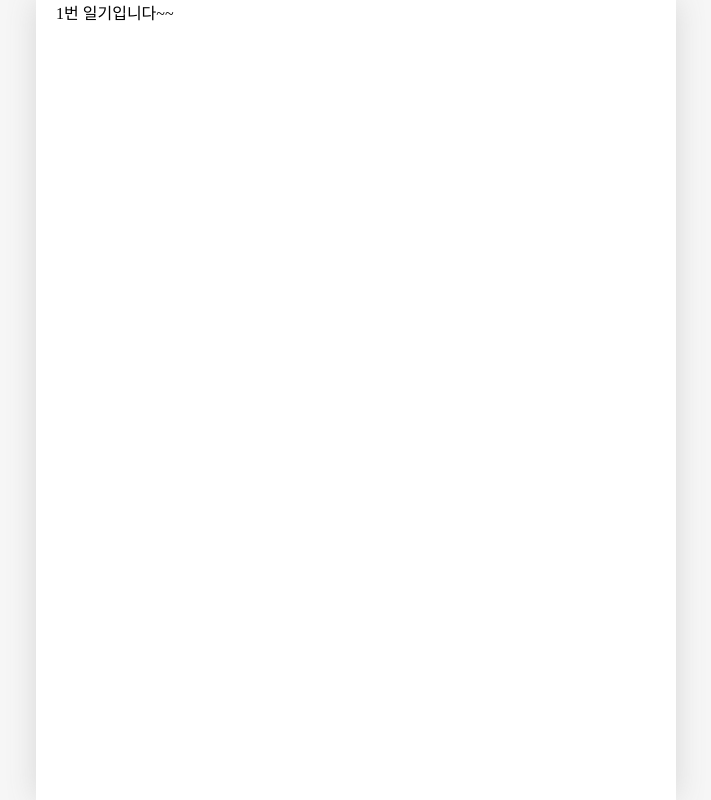
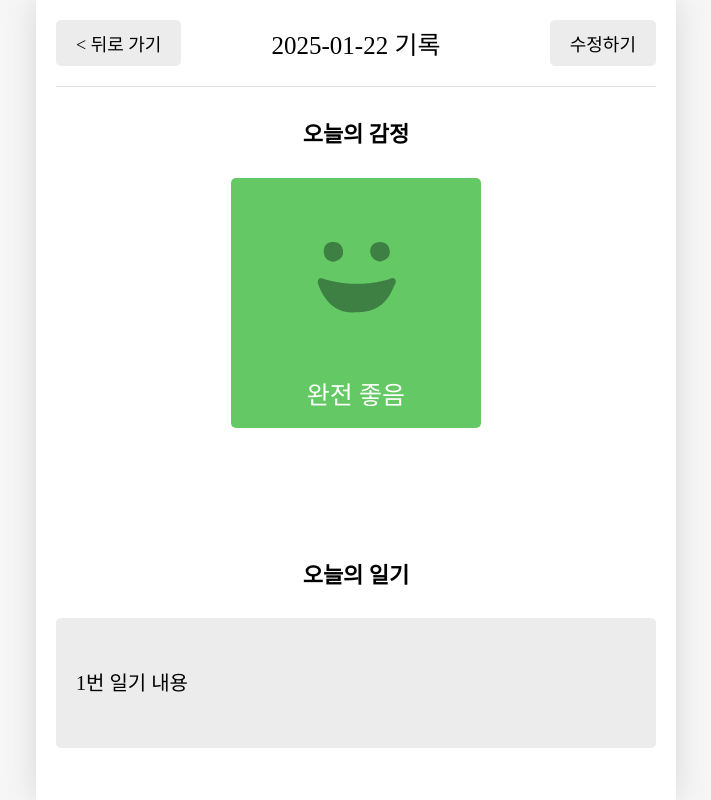
Before and after one commit to jaeyooon/onebite-react, a React (Vite) app in the folder section12/: page /diary/1 in a window 1280 px wide. Shown: the whole page, without its empty margins (284-995 px from the left). Built offline with nearby package versions, Linux system fonts and the light colour scheme; a web font is replaced by a local one.

Commit message:
Edit 페이지 & Diary 페이지 구현

```diff
--- a/section12/src/components/Editor.jsx
+++ b/section12/src/components/Editor.jsx
@@ -1,49 +1,12 @@
 import "./Editor.css";
 import EmotionItem from "./EmotionItem";
 import Button from "./Button";
-import { useState } from "react";
+import { useState, useEffect } from "react";
 import { useNavigate } from "react-router-dom";
+import { emotionList } from "../util/constants";
+import { getStringedDate } from "../util/get-stringed-date";
 
-const emotionList = [
-  {
-    emotionId: 1,
-    emotionName: "완전 좋음"
-  },
-  {
-    emotionId: 2,
-    emotionName: "좋음"
-  },
-  {
-    emotionId: 3,
-    emotionName: "그럭저럭"
-  },
-  {
-    emotionId: 4,
-    emotionName: "나쁨"
-  },
-  {
-    emotionId: 5,
-    emotionName: "끔찍함"
-  },
-]
-
-const getStringedDate = (targetDate) => { // Date 객체를 문자열로 변환해서 value 속성으로 넣어주기 위해
-  // 날짜 -> YYYY-MM-DD
-  let year = targetDate.getFullYear();
-  let month = targetDate.getMonth() + 1;
-  let date = targetDate.getDate();
-
-  if (month < 10) { // 10 미만의 월은 두자리 수가 되지 않으므로 템플릿 리터럴로 두자리 수로 바꿔줌.
-    month = `0${month}`;
-  }
-  if (date < 10) {
-    date = `0${date}`;
-  }
-
-  return `${year}-${month}-${date}`;
-}
-
-const Editor = ({ onSubmit }) => {
+const Editor = ({initData, onSubmit }) => {
   const [input, setInput] = useState({    // ✨사용자의 입력을 input state에 보관함
     createdDate: new Date(),
     emotionId: 3,
@@ -51,6 +14,15 @@ const Editor = ({ onSubmit }) => {
   });
 
   const nav = useNavigate();
+
+  useEffect(() => {
+    if (initData) {
+      setInput({
+        ...initData,
+        createdDate: new Date(Number(initData.createdDate)),   // initData의 createdDate는 타임스탬프 형식으로 되어있으므로 Date 객체로 바꿔줌
+      });
+    }
+  }, [initData]);   // initData의 값이 변경될 때마다 콜백함수 실행
 
   const onChangeInput = (e) => {
     let name = e.target.name;
--- /dev/null
+++ b/section12/src/components/Viewer.css
@@ -0,0 +1,65 @@
+.Viewer > section {
+  width: 100%;
+  margin-bottom: 100px;
+
+  display: flex;
+  flex-direction: column;
+  align-items: center;
+  text-align: center;
+}
+
+.Viewer > section > h4 {
+  font-size: 22px;
+  font-weight: bold;
+}
+
+.Viewer .emotion_img_wrapper {
+  width: 250px;
+  height: 250px;
+  border-radius: 5px;
+
+  display: flex;
+  flex-direction: column;
+  align-items: center;
+  justify-content: space-around;
+
+  color: white;
+  font-size: 25px;
+}
+
+.Viewer .emotion_img_wrapper_1{
+  background-color: rgb(100, 201, 100);
+}
+
+.Viewer .emotion_img_wrapper_2 {
+  background-color: rgb(157, 215, 114);
+}
+
+.Viewer .emotion_img_wrapper_3 {
+  background-color: rgb(253, 206, 23);
+}
+
+.Viewer .emotion_img_wrapper_4 {
+  background-color: rgb(253, 132, 70);
+}
+
+.Viewer .emotion_img_wrapper_5 {
+  background-color: rgb(253, 86, 95);
+}
+
+.Viewer .content_wrapper{
+  width: 100%;
+  background-color: rgb(236, 236, 236);
+  border-radius: 5px;
+
+  word-break: keep-all;
+  overflow-wrap: break-word;
+}
+
+.Viewer .content_wrapper > p {
+  padding: 20px;
+  text-align: left;
+  font-size: 20px;
+  font-weight: 400;
+  line-height: 2.5;
+}
--- /dev/null
+++ b/section12/src/components/Viewer.jsx
@@ -0,0 +1,32 @@
+import "./Viewer.css";
+import { getEmotionImage } from "../util/get-emotion-image";
+import { emotionList } from "../util/constants";
+
+const Viewer = ({emotionId, content}) => {
+
+  const emotionItem = emotionList.find(   // 감정 번호에 해당하는 감정 데이터가 들어올 것임
+    (item) => String(item.emotionId) === String(emotionId)    // 안전한 비교를 위해 강제로 형 변환
+  );
+
+  return (
+    <div className="Viewer">
+      <section className="img_section">
+        <h4>오늘의 감정</h4>
+        <div
+          className={`emotion_img_wrapper emotion_img_wrapper_${emotionId}`}
+        >
+          <img src={getEmotionImage(emotionId)} />
+          <div>{emotionItem.emotionName}</div>
+        </div>
+      </section>
+      <section className="content_section">
+        <h4>오늘의 일기</h4>
+        <div className="content_wrapper">
+          <p>{content}</p>
+        </div>
+      </section>
+    </div>
+  )
+};
+
+export default Viewer;
--- /dev/null
+++ b/section12/src/hooks/useDiary.jsx
@@ -0,0 +1,26 @@
+import { useContext, useState, useEffect } from "react";
+import { DiaryStateContext } from "../App";
+import { useNavigate } from "react-router-dom";
+
+const useDiary = (id) => {  // 커스텀 훅
+  const data = useContext(DiaryStateContext);
+  const [curDiaryItem, setCurDiaryItem] = useState();
+  const nav = useNavigate();
+
+  useEffect(() => {
+    const currentDiaryItem = data.find(
+      (item) => String(item.id) === String(id)   // 서로 타입이 다를 수 있으므로 안전한 비교를 위해 String 타입으로 강제로 형 변환
+    );
+
+    if (!currentDiaryItem) {
+      window.alert("존재하지 않는 일기입니다.");
+      nav("/", { replace: true });
+    }
+
+    setCurDiaryItem(currentDiaryItem);
+  }, [id]);    // useEffect로 컴포넌트가 마운트 된 이후이거나 params의 id가 변경될 때 실행되도록 함.
+
+  return curDiaryItem;
+}
+
+export default useDiary;
--- a/section12/src/pages/Diary.jsx
+++ b/section12/src/pages/Diary.jsx
@@ -1,10 +1,36 @@
-import { useParams } from "react-router-dom"; {/* useParams : 현재 브라우저에 명시한 url 파라미터의 값을 가져오는 커스텀 훅 */}
+import { useParams, useNavigate } from "react-router-dom"; {/* useParams : 현재 브라우저에 명시한 url 파라미터의 값을 가져오는 커스텀 훅 */}
+import Header from "../components/Header";
+import Button from "../components/Button";
+import Viewer from "../components/Viewer";
+import useDiary from "../hooks/useDiary";
+import { getStringedDate } from "../util/get-stringed-date";
 
 const Diary = () => {
   const params = useParams();
-  console.log(params);
+  const nav = useNavigate();
 
-  return <div>{params.id}번 일기입니다~~</div>
+  const curDiaryItem = useDiary(params.id);
+
+  // 📌useDiary 훅에 useEffect는 컴포넌트가 마운트 된 이후에 실행되므로 컴포넌트가 최초로 호출되었을 때에는 useEffect는 실행되지 않아
+  // useDiary의 첫번째 반환값은 undefined가 될 수 있음.
+  // 따라서 이와 같은 상황을 대바해야 함!
+  if (!curDiaryItem) {
+    return <div>데이터 로딩중...</div>;
+  }
+
+  const { createdDate, emotionId, content } = curDiaryItem;   // 구조 분해 할당
+  const title = getStringedDate(new Date(createdDate));
+
+  return (<div>
+    <Header title={`${title} 기록`}   // 템플릿 리터럴 사용
+      leftChild={<Button onClick={() => nav(-1)} text={"< 뒤로 가기"} />}
+      rightChild={<Button
+        onClick={() => nav(`/edit/${params.id}`)}
+        text={"수정하기"}
+      />}
+    />
+    <Viewer emotionId={emotionId} content={content} />
+  </div>)
 };
 
 export default Diary;
--- a/section12/src/pages/Edit.jsx
+++ b/section12/src/pages/Edit.jsx
@@ -1,8 +1,58 @@
-import { useParams } from "react-router-dom";
+import { useParams, useNavigate } from "react-router-dom";
+import Header from "../components/Header";
+import Button from "../components/Button";
+import Editor from "../components/Editor";
+import { useContext, useEffect, useState } from "react";
+import { DiaryDispatchContext, DiaryStateContext } from "../App";
+import useDiary from "../hooks/useDiary";
 
 const Edit = () => {
   const params = useParams();
-  return <div>{params.id}번 일기 수정페이지입니다</div>
+  const nav = useNavigate();    // 📌navigate 함수는 모든 컴포넌트가 다 마운트된 이후에만 동작할 수 있음!
+  const { onDelete, onUpdate } = useContext(DiaryDispatchContext);
+
+  const curDiaryItem = useDiary(params.id);   // 커스텀 훅을 통해 id에 해당하는 일기 데이터를 가져옴.
+
+  const onClickDelete = () => {
+    if(
+    window.confirm("일기를 정말 삭제할까요? 다시 복구되지 않아요!")   // 취소와 확인 버튼이 있는 팝업창을 발생시키는 기능을 함.
+    ) {
+      // 일기 삭제 로직
+      onDelete(params.id);
+      nav("/", { replace: true });  // 📌컴포넌트가 다 렌더링되고 나서 삭제 버튼이 눌렸을때 호출됨 / 삭제 완료 후에는 Home 페이지로 이동시키고 뒤로가기 방지
+    }
+  };
+
+  const onSubmit = (input) => {
+    if (window.confirm("일기를 정말 수정할까요?")) {
+      onUpdate(
+        params.id,
+        input.createdDate.getTime(),   // Editor 컴포넌트로부터 전달받은 createdDate는 Date 객체이므로 타임스탬프 형식으로 바꿔줌.
+        input.emotionId,
+        input.content
+      );
+      nav("/", { replace: true });    // 수정 완료 후에는 Home 페이지로 이동시키고 뒤로 가기 방지
+    }
+  };
+
+  return (
+    <div>
+      <Header
+        title={"일기 수정하기"}
+        leftChild={
+          <Button onClick={() => nav(-1)} text={"< 뒤로 가기"} />
+        }
+        rightChild={
+          <Button
+          onClick={onClickDelete}
+          text={"삭제하기"}
+          type={"NEGATIVE"}
+          />
+        }
+      />
+      <Editor initData={curDiaryItem} onSubmit={onSubmit} />
+    </div>
+  )
 };
 
 export default Edit;
--- /dev/null
+++ b/section12/src/util/constants.js
@@ -0,0 +1,24 @@
+// 상수 값들을 저장하는 파일
+
+export const emotionList = [
+  {
+    emotionId: 1,
+    emotionName: "완전 좋음"
+  },
+  {
+    emotionId: 2,
+    emotionName: "좋음"
+  },
+  {
+    emotionId: 3,
+    emotionName: "그럭저럭"
+  },
+  {
+    emotionId: 4,
+    emotionName: "나쁨"
+  },
+  {
+    emotionId: 5,
+    emotionName: "끔찍함"
+  },
+];
--- /dev/null
+++ b/section12/src/util/get-stringed-date.js
@@ -0,0 +1,15 @@
+export const getStringedDate = (targetDate) => { // Date 객체를 문자열로 변환해서 value 속성으로 넣어주기 위해
+  // 날짜 -> YYYY-MM-DD
+  let year = targetDate.getFullYear();
+  let month = targetDate.getMonth() + 1;
+  let date = targetDate.getDate();
+
+  if (month < 10) { // 10 미만의 월은 두자리 수가 되지 않으므로 템플릿 리터럴로 두자리 수로 바꿔줌.
+    month = `0${month}`;
+  }
+  if (date < 10) {
+    date = `0${date}`;
+  }
+
+  return `${year}-${month}-${date}`;
+};
```
